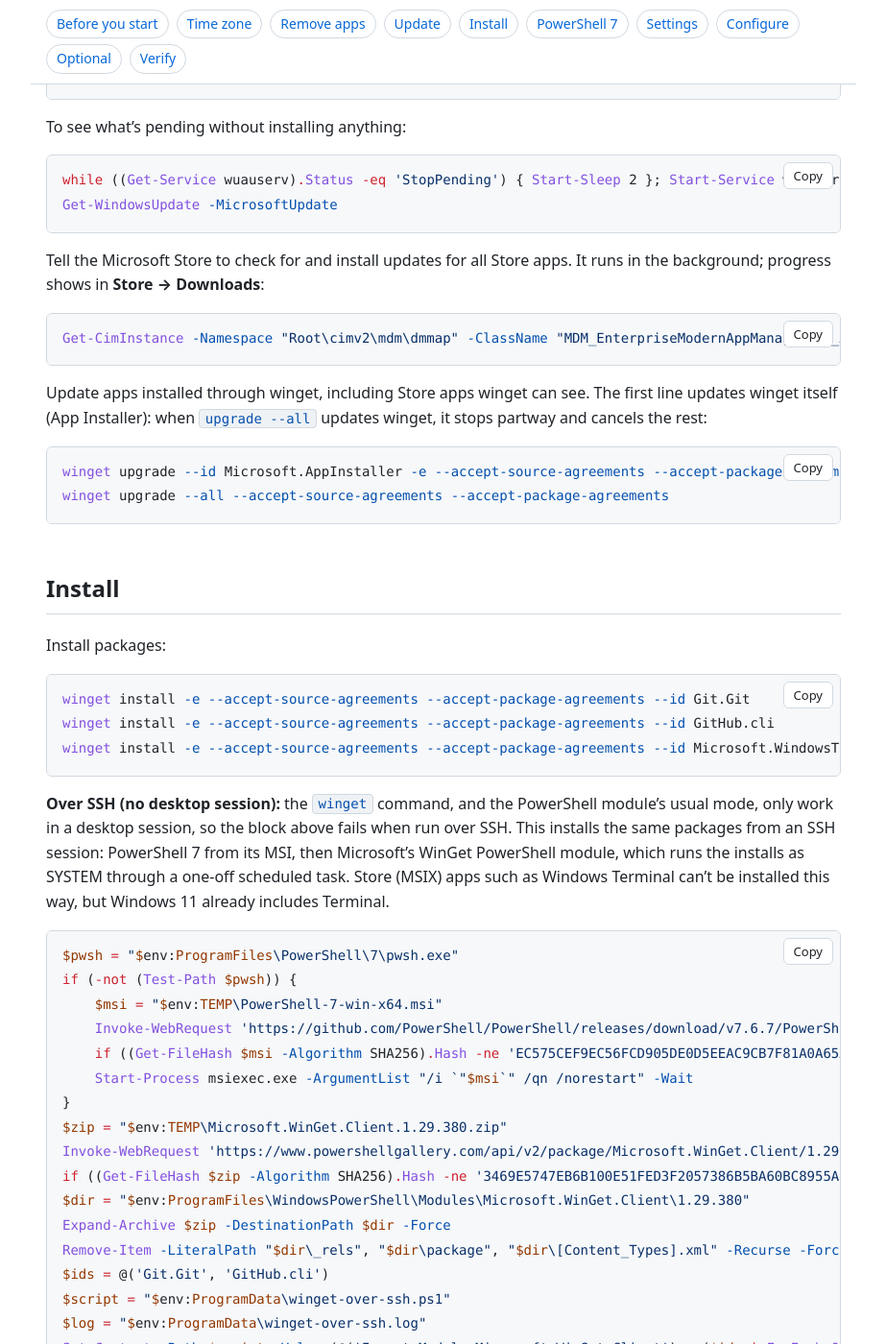
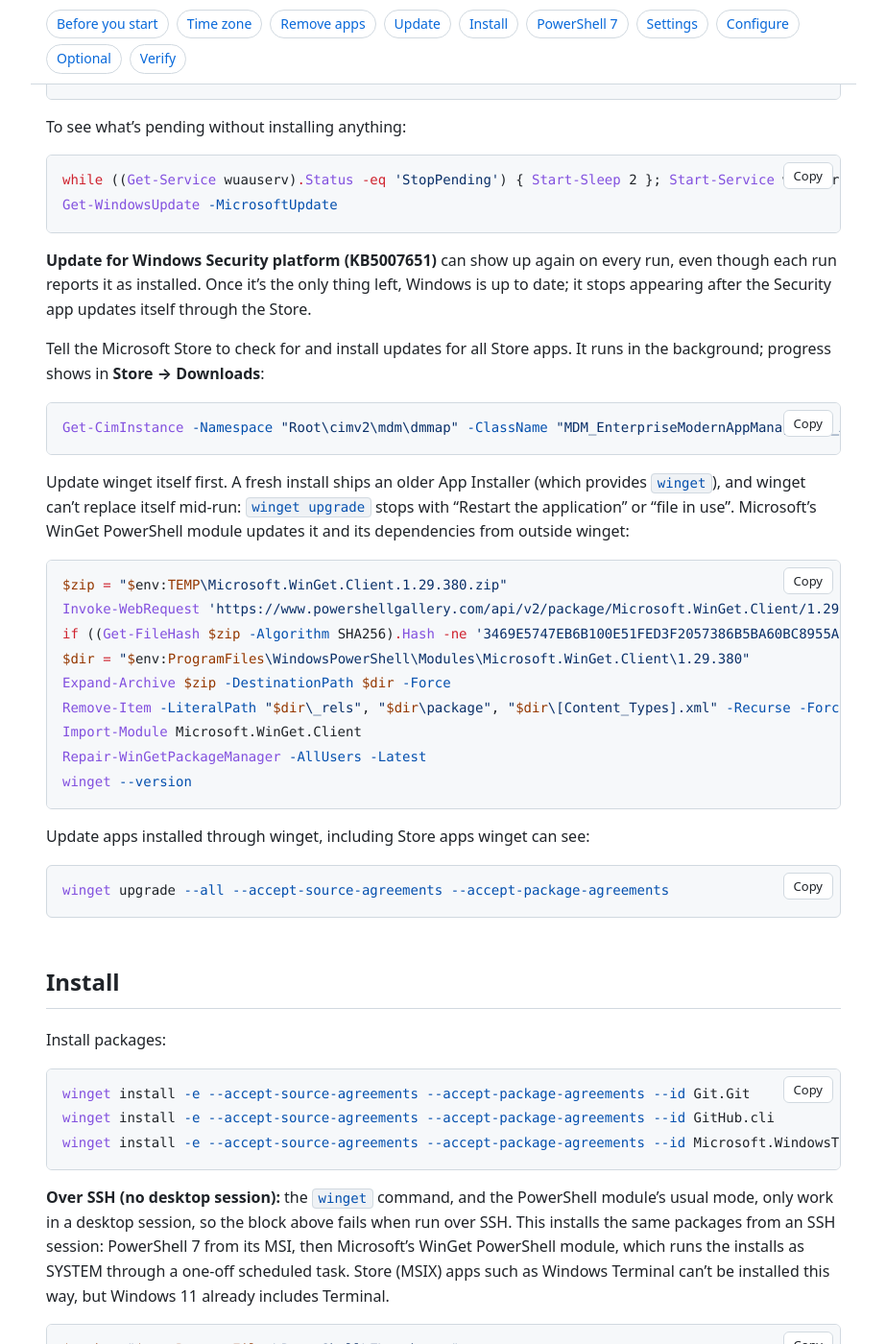
Before and after one commit to leewiscovitch/wiscovitch-install, a Jekyll site: the page built from windows.md, in a window 1280 px wide and 1400 px high, scrolled down 3722 px. Shown: the whole window at 96% size, without its empty margins (178-1101 px from the left). Built offline with Jekyll 4.4.1, drawn with Linux system fonts in a browser that asks for light colours; some of the changed text lies outside the part shown.

Commit message:
Windows: update winget with Repair-WinGetPackageManager; sturdier Terminal default; test templates
- winget can't update itself mid-run ('file in use', or upgrade --all cancels after
  replacing it), so the Update section installs the pinned WinGet module and runs
  Repair-WinGetPackageManager -AllUsers -Latest before winget upgrade --all.
- Terminal default profile: add defaultProfile when missing, and recreate a damaged
  settings.json (a crash on the test laptop left it zero-filled), keeping a .bak.
- Note that KB5007651 can keep reappearing.
- Windows template keeps the ISO's App Installer (Store auto-update off) so VM tests
  exercise the winget update; Ubuntu template uses dhcp-identifier: mac so a NIC
  rename during apt full-upgrade doesn't change its IP.

Co-Authored-By: Claude Opus 5.5 <noreply@anthropic.com>

````diff
--- a/_data/pm.yml
+++ b/_data/pm.yml
@@ -37,9 +37,8 @@ pacman:
 
 winget:
   lang: powershell
-  update_label: "Update apps installed through winget, including Store apps winget can see. The first line updates winget itself (App Installer): when `upgrade --all` updates winget, it stops partway and cancels the rest:"
+  update_label: "Update apps installed through winget, including Store apps winget can see:"
   update:
-    - "winget upgrade --id Microsoft.AppInstaller -e --accept-source-agreements --accept-package-agreements"
     - "winget upgrade --all --accept-source-agreements --accept-package-agreements"
   install: "winget install -e --accept-source-agreements --accept-package-agreements --id"
   one_per_line: true
--- a/windows.md
+++ b/windows.md
@@ -90,10 +90,21 @@ while ((Get-Service wuauserv).Status -eq 'StopPending') { Start-Sleep 2 }; Start
 Get-WindowsUpdate -MicrosoftUpdate
 ```
 
+**Update for Windows Security platform (KB5007651)** can show up again on every run, even though each run reports it as installed. Once it's the only thing left, Windows is up to date; it stops appearing after the Security app updates itself through the Store.
+
 Tell the Microsoft Store to check for and install updates for all Store apps. It runs in the background; progress shows in **Store → Downloads**:
 
 ```powershell
 Get-CimInstance -Namespace "Root\cimv2\mdm\dmmap" -ClassName "MDM_EnterpriseModernAppManagement_AppManagement01" | Invoke-CimMethod -MethodName UpdateScanMethod
+```
+
+Update winget itself first. A fresh install ships an older App Installer (which provides `winget`), and winget can't replace itself mid-run: `winget upgrade` stops with "Restart the application" or "file in use". Microsoft's WinGet PowerShell module updates it and its dependencies from outside winget:
+
+```powershell
+{% include ps-module.md name="Microsoft.WinGet.Client" %}
+Import-Module Microsoft.WinGet.Client
+Repair-WinGetPackageManager -AllUsers -Latest
+winget --version
 ```
 
 {% include update.md %}
@@ -148,18 +159,22 @@ Make PowerShell 7 the default Windows Terminal profile, so new tabs and **Win+X
 
 ```powershell
 $wt = "$env:LOCALAPPDATA\Packages\Microsoft.WindowsTerminal_8wekyb3d8bbwe\LocalState\settings.json"
-$pwshProfile = "{574e775e-4f2a-5b96-ac1e-a2962a402336}"
-if (Test-Path $wt) {
-    $json = [IO.File]::ReadAllText($wt) -replace '"defaultProfile"\s*:\s*"[^"]*"', "`"defaultProfile`": `"$pwshProfile`""
+$line = "`"defaultProfile`": `"{574e775e-4f2a-5b96-ac1e-a2962a402336}`""
+$json = if (Test-Path $wt) { [IO.File]::ReadAllText($wt) } else { "" }
+if ($json -match '"defaultProfile"\s*:') {
+    $json = $json -replace '"defaultProfile"\s*:\s*"[^"]*"', $line
+} elseif ($json -match '^[^{]*\{\s*("|//)') {
+    $json = $json -replace '^([^{]*\{)', "`$1`n    $line,"
 } else {
+    if ($json) { Copy-Item $wt "$wt.bak" -Force }
     New-Item -ItemType Directory -Force -Path (Split-Path $wt) | Out-Null
-    $json = "{ `"defaultProfile`": `"$pwshProfile`" }"
+    $json = "{ $line }"
 }
 [IO.File]::WriteAllText($wt, $json, [Text.UTF8Encoding]::new($false))
 Select-String -Path $wt -Pattern '"defaultProfile"'
 ```
 
-If Terminal has never been opened, this creates a settings file with just the default profile, and Terminal fills in the rest on first launch. Close and reopen Terminal; the PowerShell 7 profile appears once Terminal detects the new install.
+It replaces an existing `defaultProfile`, or adds one if the file has none. If Terminal has never been opened, or the file is empty or damaged (for example after a crash), it saves any old file as `settings.json.bak` and writes one with just the default profile; Terminal fills in the rest on first launch. Close and reopen Terminal; the PowerShell 7 profile appears once Terminal detects the new install.
 
 Make PowerShell 7 the shell for incoming SSH sessions (the default is `cmd.exe`):
 
````
Also changed, not shown: proxmox/README.md (+3 -2 lines), 3 other files.
